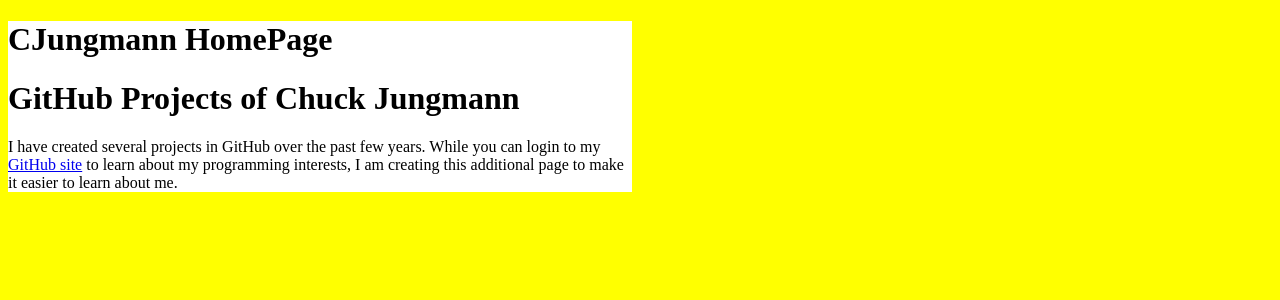
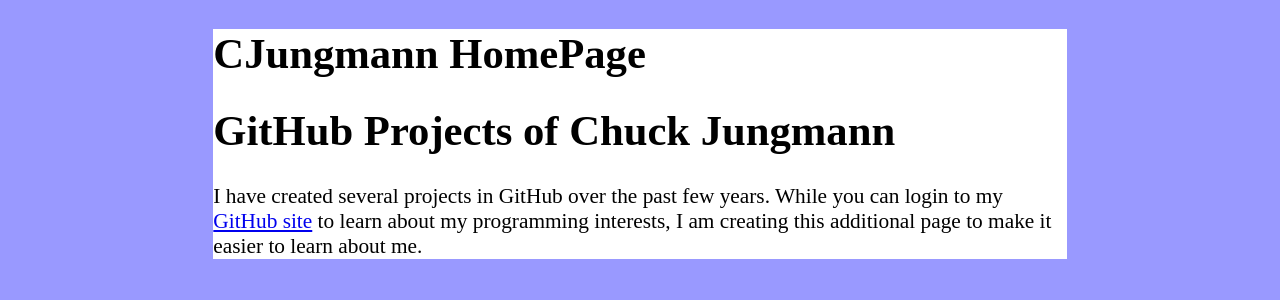
Before and after one commit to cjungmann/cjungmann.github.io, a Jekyll site: the page built from index.md, in a window 1280 px wide. Shown: the top 300 px of the page. Built offline with Jekyll 4.4.1, drawn with Linux system fonts in a browser that asks for light colours.

Commit message:
Fixed stylesheet to center the body text.

```diff
--- a/css/main.css
+++ b/css/main.css
@@ -1,2 +1,8 @@
-html { background-color: #FFFF00; width:40em; }
-body { background-color: #FFFFFF; }
+html { background-color: #9999FF; }
+body
+{
+    font-size: 16pt;
+    background-color: #FFFFFF;
+    width: 40em;
+    margin: auto;
+}
```
